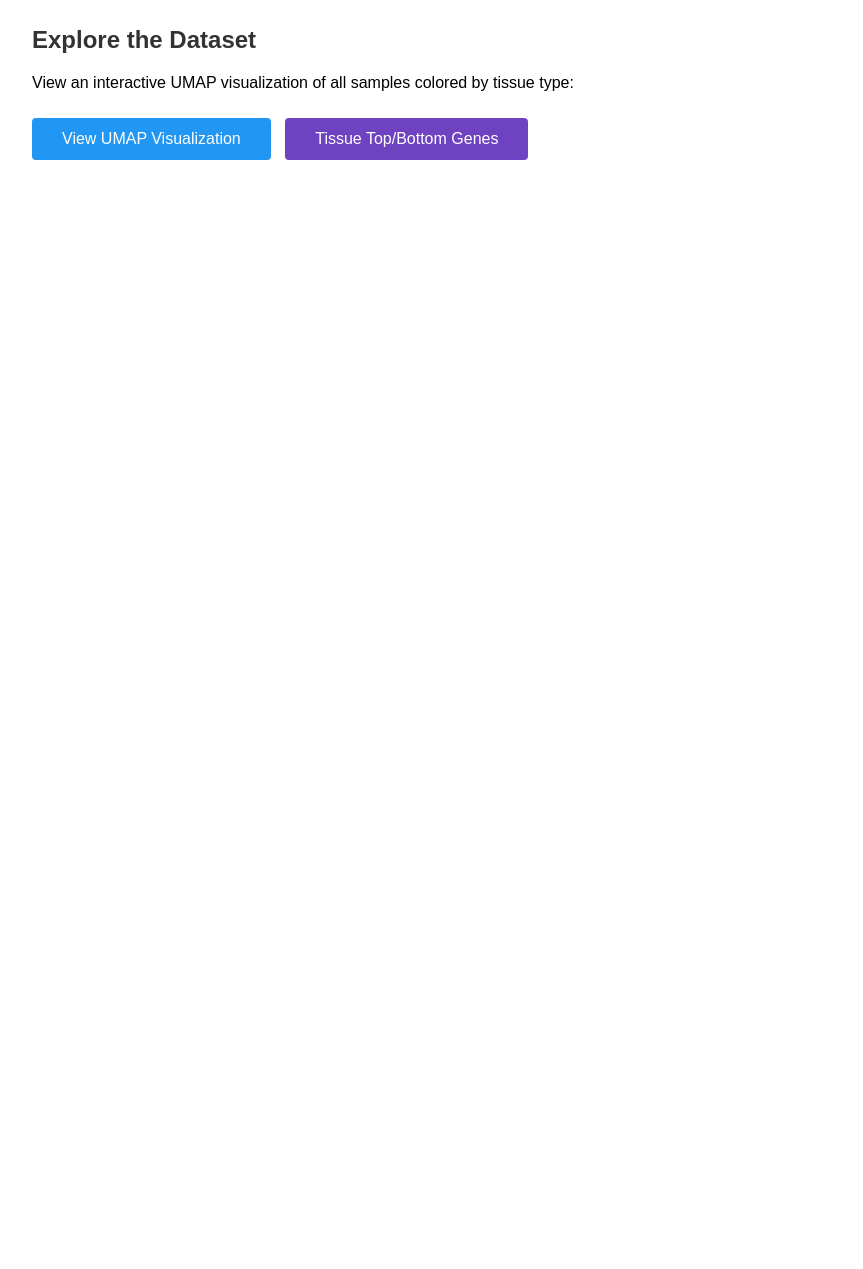
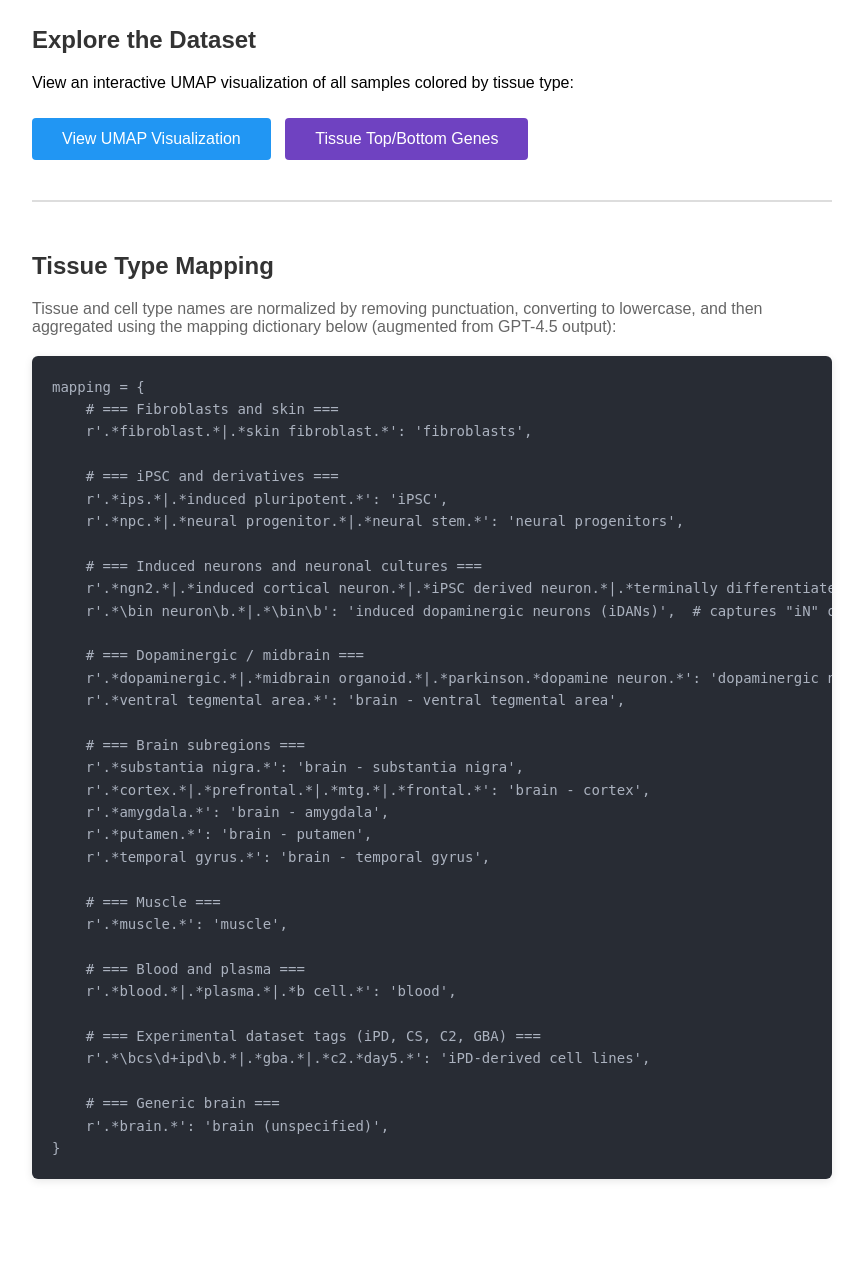
Before and after one commit to giacomomarino/parkinsons-expr-dashboard, a Flask app: page / in a window 1280 px wide. Shown: the part 380-1649 px from the top of the page, without its empty margins (208-1071 px from the left). Before the commit the page ends 540 px from the top, so only its background shows below. Run offline with Flask 3, Linux system fonts and the light colour scheme; parts of the project's set-up code (start-up, migrations or seed data) failed here and were passed over.

Commit message:
add metadata mapping to front-end

```diff
--- a/templates/index.html
+++ b/templates/index.html
@@ -88,6 +88,37 @@
                 display: flex;
                 align-items: center;
             }
+            .code-block {
+                background-color: #282c34;
+                border-radius: 6px;
+                padding: 20px;
+                overflow-x: auto;
+                margin: 20px 0;
+                box-shadow: 0 2px 8px rgba(0,0,0,0.1);
+            }
+            .code-block pre {
+                margin: 0;
+                font-family: 'Monaco', 'Menlo', 'Ubuntu Mono', 'Consolas', 'source-code-pro', monospace;
+                font-size: 14px;
+                line-height: 1.6;
+            }
+            .code-block code {
+                color: #abb2bf;
+                display: block;
+            }
+            .code-block code .comment {
+                color: #5c6370;
+                font-style: italic;
+            }
+            .code-block code .string {
+                color: #98c379;
+            }
+            .code-block code .keyword {
+                color: #c678dd;
+            }
+            .code-block code .operator {
+                color: #56b6c2;
+            }
 
         </style>
     </head>
@@ -120,6 +151,50 @@
             <a href="/tissue_genes" class="umap-button" style="background-color:#6f42c1; margin-left:10px;">
                 Tissue Top/Bottom Genes
             </a>
+        </div>
+        <div style="margin-top: 40px; padding-top: 30px; border-top: 2px solid #ddd;">
+            <h2 style="color: #333;">Tissue Type Mapping</h2>
+            <p style="color: #666; margin-bottom: 15px;">
+                Tissue and cell type names are normalized by removing punctuation, converting to lowercase,
+                and then aggregated using the mapping dictionary below (augmented from GPT-4.5 output):
+            </p>
+            <div class="code-block">
+                <pre><code>mapping = {
+    # === Fibroblasts and skin ===
+    r'.*fibroblast.*|.*skin fibroblast.*': 'fibroblasts',
+
+    # === iPSC and derivatives ===
+    r'.*ips.*|.*induced pluripotent.*': 'iPSC',
+    r'.*npc.*|.*neural progenitor.*|.*neural stem.*': 'neural progenitors',
+
+    # === Induced neurons and neuronal cultures ===
+    r'.*ngn2.*|.*induced cortical neuron.*|.*iPSC derived neuron.*|.*terminally differentiated neuron.*': 'induced neurons',
+    r'.*\bin neuron\b.*|.*\bin\b': 'induced dopaminergic neurons (iDANs)',  # captures "iN" or "induced neuron"
+
+    # === Dopaminergic / midbrain ===
+    r'.*dopaminergic.*|.*midbrain organoid.*|.*parkinson.*dopamine neuron.*': 'dopaminergic neurons',
+    r'.*ventral tegmental area.*': 'brain - ventral tegmental area',
+
+    # === Brain subregions ===
+    r'.*substantia nigra.*': 'brain - substantia nigra',
+    r'.*cortex.*|.*prefrontal.*|.*mtg.*|.*frontal.*': 'brain - cortex',
+    r'.*amygdala.*': 'brain - amygdala',
+    r'.*putamen.*': 'brain - putamen',
+    r'.*temporal gyrus.*': 'brain - temporal gyrus',
+
+    # === Muscle ===
+    r'.*muscle.*': 'muscle',
+
+    # === Blood and plasma ===
+    r'.*blood.*|.*plasma.*|.*b cell.*': 'blood',
+
+    # === Experimental dataset tags (iPD, CS, C2, GBA) ===
+    r'.*\bcs\d+ipd\b.*|.*gba.*|.*c2.*day5.*': 'iPD-derived cell lines',
+
+    # === Generic brain ===
+    r'.*brain.*': 'brain (unspecified)',
+}</code></pre>
+            </div>
         </div>
 
         <script>
```
